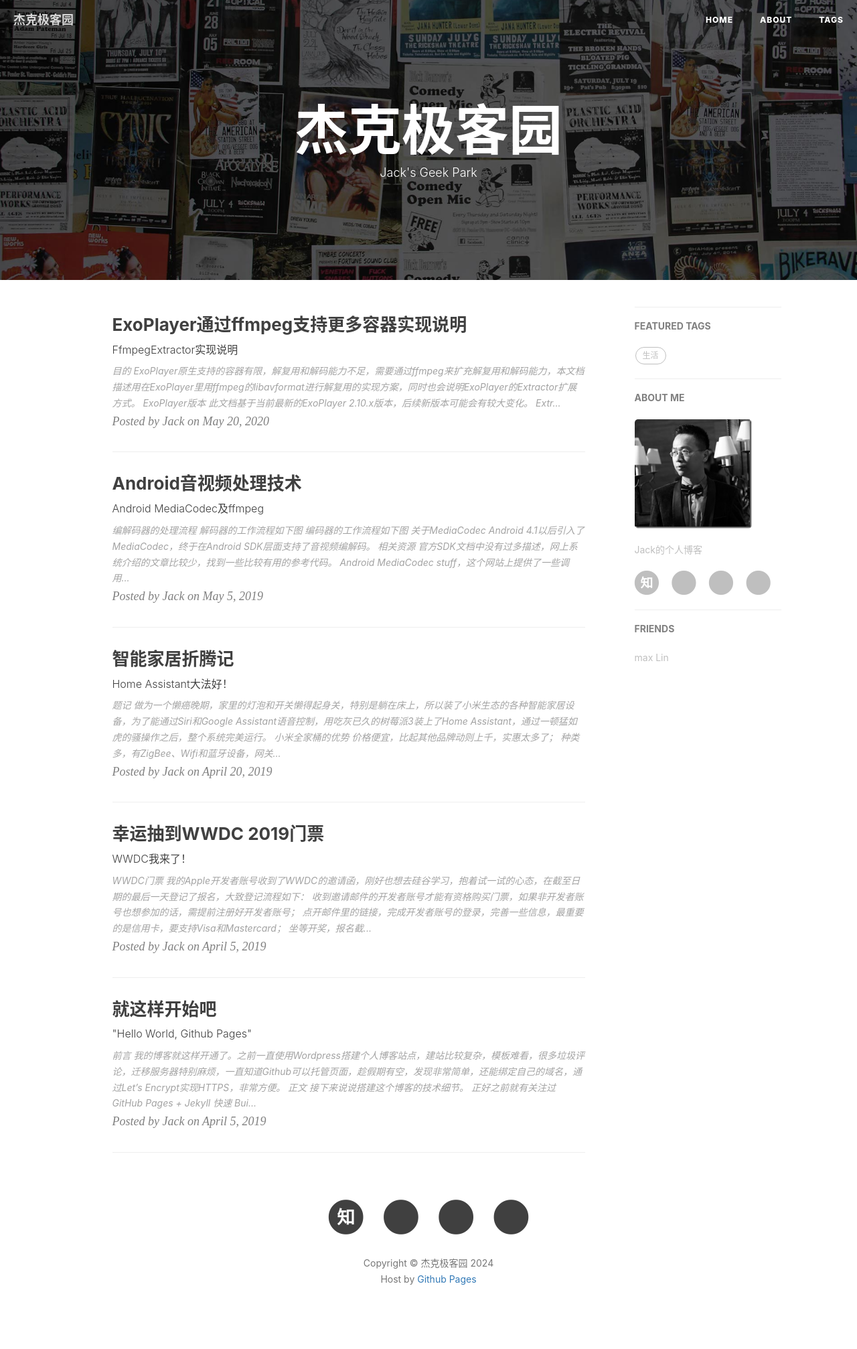
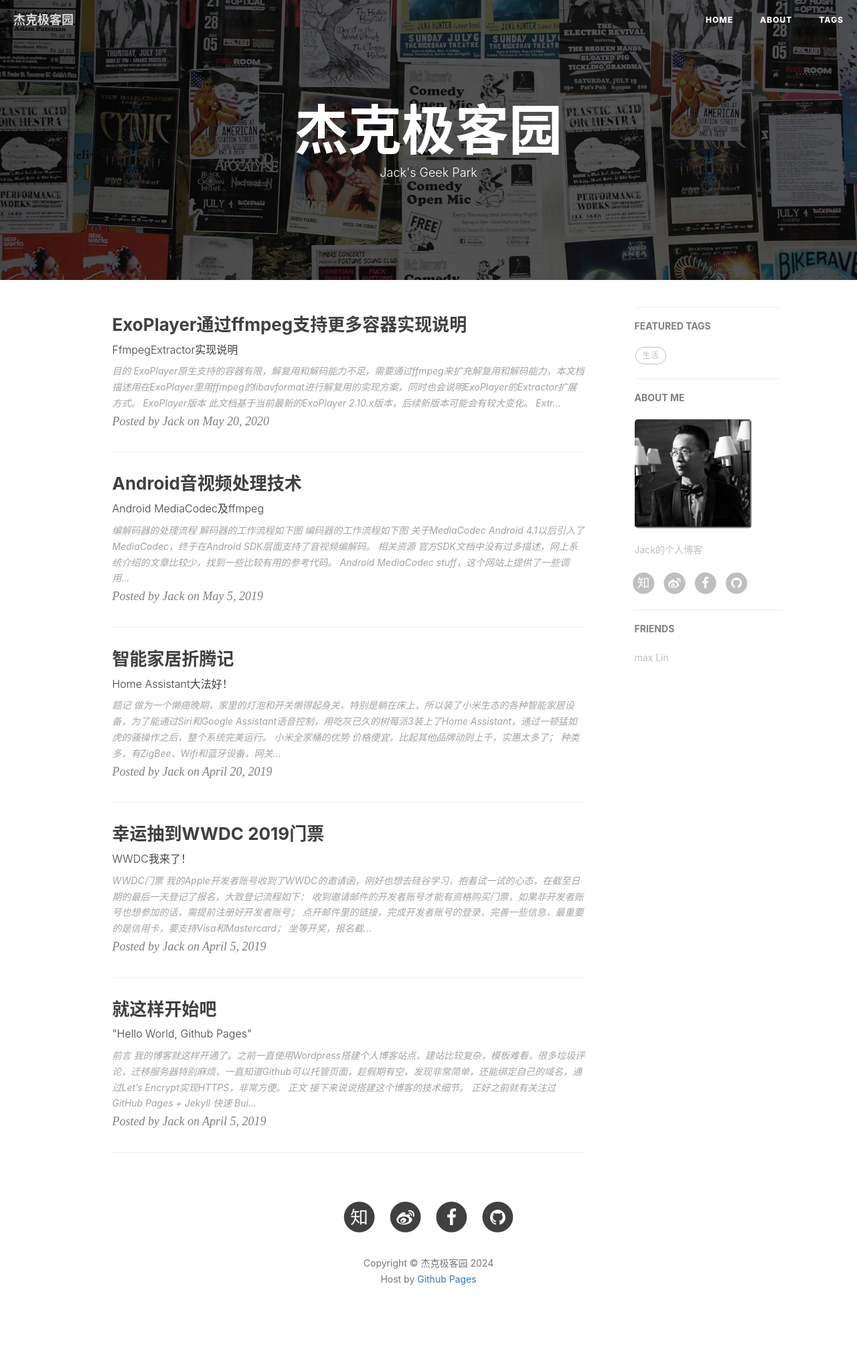
Before and after one commit to jackwuwei/jackwuwei.github.io, a Jekyll site: the page built from index.html, in a window 1280 px wide. Shown: the whole page at 67% size. Built offline with Jekyll 4.4.1, drawn with Linux system fonts in a browser that asks for light colours; nearby versions of some CDN libraries; the list of posts is cut into pages by our own code; comment, search, counter and statistics services are not loaded.

Commit message:
Update head.html

```diff
--- a/_includes/head.html
+++ b/_includes/head.html
@@ -21,11 +21,7 @@
     <link rel="stylesheet" href="{{ "/css/syntax.css" | prepend: site.baseurl }}">
 
     <!-- Custom Fonts -->
-    <link href="https://use.fontawesome.com/releases/v5.3.1/css/all.css" rel="stylesheet" type="text/css">
-    <!-- <link href="http://maxcdn.bootstrapcdn.com/font-awesome/4.2.0/css/font-awesome.min.css" rel="stylesheet" type="text/css"> -->
-    <!-- Hux change font-awesome CDN to qiniu -->
-     <!-- <link href="https://cdn.staticfile.org/font-awesome/4.2.0/css/font-awesome.min.css" rel="stylesheet" type="text/css"> -->
-
+    <link href="//cdnjs.cloudflare.com/ajax/libs/font-awesome/4.6.3/css/font-awesome.min.css" rel="stylesheet" type="text/css">
 
     <!-- Hux Delete, sad but pending in China
     <link href='http://fonts.googleapis.com/css?family=Lora:400,700,400italic,700italic' rel='stylesheet' type='text/css'>
```
